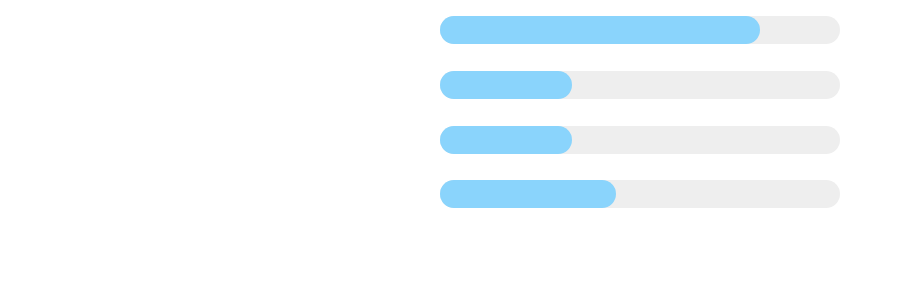
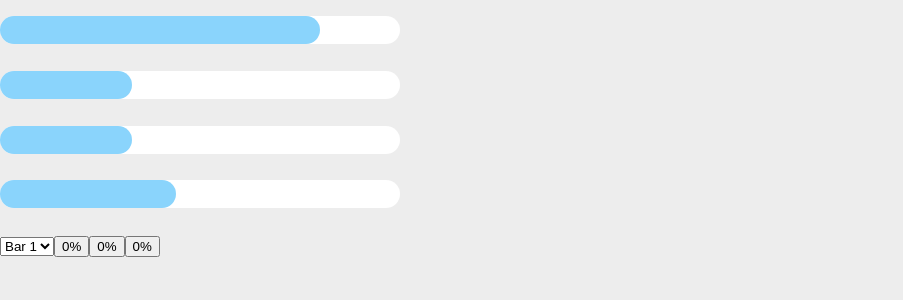
Before and after one commit to sirleech/progress-bars-react, a React (Create React App) app: page / in a window 1280 px wide. Shown: the top 300 px of the page, without its empty margins (0-903 px from the left). Built offline with nearby package versions, Linux system fonts and the light colour scheme.

Commit message:
add basic form controls

```diff
--- a/src/App.css
+++ b/src/App.css
@@ -1,9 +1,12 @@
-.App {
-  text-align: center;
-}
+
 
 body {
  font-family: -apple-system, BlinkMacSystemFont, sans-serif;
+ background: #ededed;
+}
+
+.App {
+
 }
 
 progress[value] {
@@ -17,7 +20,7 @@ progress[value] {
 }
 
 progress[value]::-webkit-progress-bar {
-  background-color: #eee;
+  background-color: #fff;
   border-radius: 18px;
 }
 
--- a/src/App.js
+++ b/src/App.js
@@ -10,6 +10,18 @@ class App extends Component {
         <p><progress max="100" value="33"></progress></p>
         <p><progress max="100" value="33"></progress></p>
         <p><progress max="100" value="44"></progress></p>
+
+        <select id="bar-select">
+          <option value="bar1">Bar 1</option>
+          <option value="bar2">Bar 2</option>
+          <option value="bar3">Bar 3</option>
+          <option value="bar4">Bar 4</option>
+        </select>
+
+        <button>0%</button>
+        <button>0%</button>
+        <button>0%</button>
+
       </div>
     );
   }
```
